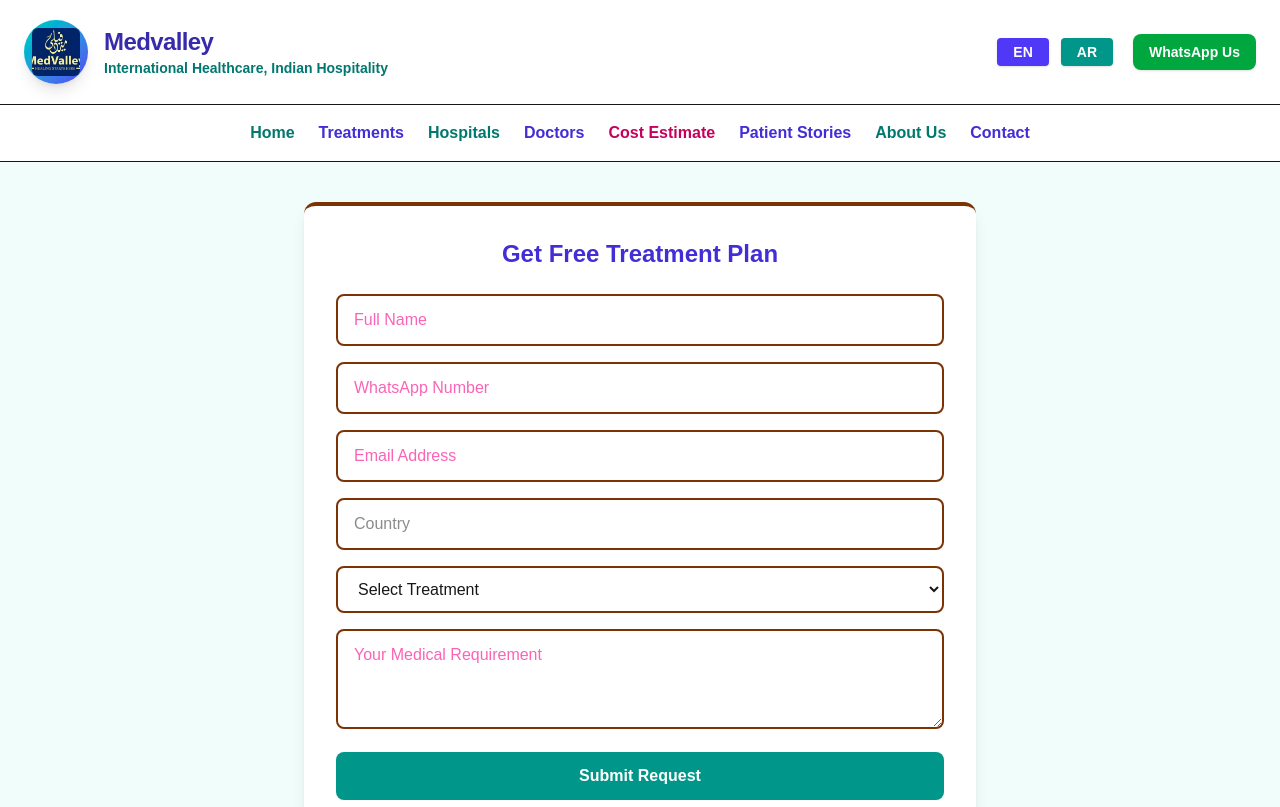
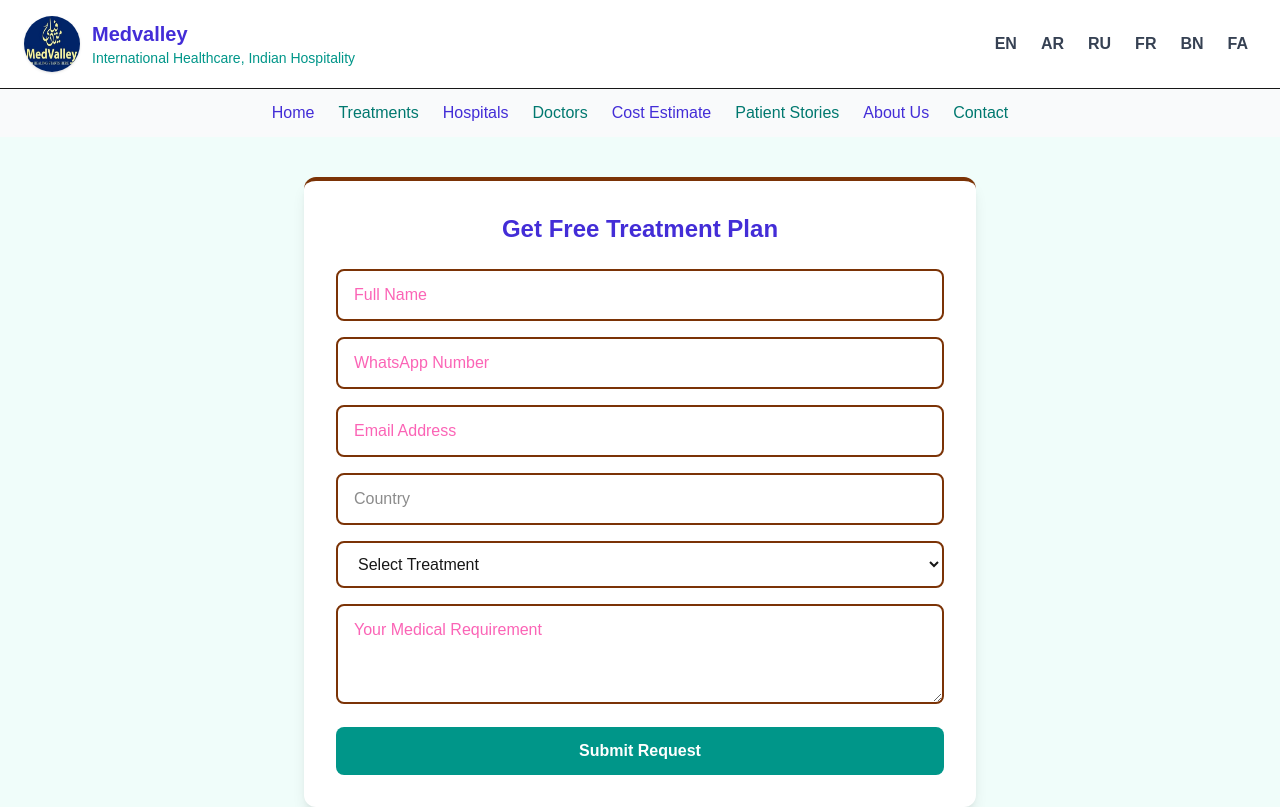
Before and after one commit to kp1153/medvally, a Next.js app: page / in a window 1280 px wide. Shown: the top 807 px of the page. Built offline with nearby package versions, Linux system fonts and the light colour scheme.

Commit message:
force deploy

```diff
--- a/components/Navbar.js
+++ b/components/Navbar.js
@@ -1,49 +1,83 @@
-'use client';
+"use client";
+import { useEffect } from "react";
 
 export default function Navbar() {
+
+  // Load Google Translate Script
+  useEffect(() => {
+    const script = document.createElement("script");
+    script.src =
+      "//translate.google.com/translate_a/element.js?cb=googleTranslateElementInit";
+    document.body.appendChild(script);
+
+    window.googleTranslateElementInit = () => {
+      new window.google.translate.TranslateElement(
+        {
+          pageLanguage: "en",
+          includedLanguages: "en,ar,ru,fr,bn,fa",
+          autoDisplay: false,
+        },
+        "google_translate_element"
+      );
+    };
+  }, []);
+
+  // Force Language Switch + RTL Support
+  const changeLanguage = (lang) => {
+    const applyLang = () => {
+      const select = document.querySelector(".goog-te-combo");
+      if (select) {
+        select.value = lang;
+        select.dispatchEvent(new Event("change"));
+
+        // RTL Layout for Arabic & Persian
+        if (lang === "ar" || lang === "fa") {
+          document.body.dir = "rtl";
+        } else {
+          document.body.dir = "ltr";
+        }
+      } else {
+        setTimeout(applyLang, 300);
+      }
+    };
+    applyLang();
+  };
+
   return (
     <>
-      {/* Branding Bar */}
-      <div className="flex flex-col sm:flex-row items-center justify-between px-6 py-5 bg-white border-b shadow-sm">
-        <div className="flex items-center gap-4">
-          <div className="w-16 h-16 rounded-full bg-gradient-to-br from-teal-400 to-indigo-600 flex items-center justify-center shadow-lg">
-            <img src="/logo.jpg" alt="Medvalley logo" className="w-12 h-12 object-cover rounded-md" />
-          </div>
+      <div id="google_translate_element" style={{ display: "none" }}></div>
+
+      <header className="flex flex-col sm:flex-row items-center justify-between px-6 py-4 bg-white shadow">
+        {/* Logo */}
+        <div className="flex items-center gap-3">
+          <img src="/logo.jpg" alt="Medvalley" className="w-14 h-14 rounded-full shadow" />
           <div>
-            <h1 className="text-indigo-800 text-2xl font-extrabold tracking-tight">Medvalley</h1>
-            <p className="text-teal-700 text-sm font-semibold">International Healthcare, Indian Hospitality</p>
+            <h1 className="text-xl font-bold text-indigo-700">Medvalley</h1>
+            <p className="text-sm text-teal-600">International Healthcare, Indian Hospitality</p>
           </div>
         </div>
 
-        <div className="flex items-center gap-3 mt-4 sm:mt-0">
-          <button className="px-4 py-1 rounded text-sm font-bold text-white bg-indigo-600 hover:bg-indigo-700 shadow">
-            EN
-          </button>
-          <button className="px-4 py-1 rounded text-sm font-bold text-white bg-teal-600 hover:bg-teal-700 shadow">
-            AR
-          </button>
+        {/* Language Buttons */}
+        <div className="flex gap-2 mt-3 sm:mt-0">
+          <button onClick={() => changeLanguage("en")} className="px-2 font-semibold text-gray-700 hover:text-indigo-700">EN</button>
+          <button onClick={() => changeLanguage("ar")} className="px-2 font-semibold text-gray-700 hover:text-indigo-700">AR</button>
+          <button onClick={() => changeLanguage("ru")} className="px-2 font-semibold text-gray-700 hover:text-indigo-700">RU</button>
+          <button onClick={() => changeLanguage("fr")} className="px-2 font-semibold text-gray-700 hover:text-indigo-700">FR</button>
+          <button onClick={() => changeLanguage("bn")} className="px-2 font-semibold text-gray-700 hover:text-indigo-700">BN</button>
+          <button onClick={() => changeLanguage("fa")} className="px-2 font-semibold text-gray-700 hover:text-indigo-700">FA</button>
+        </div>
+      </header>
 
-          <a
-            href="https://wa.me/919523534038"
-            target="_blank"
-            rel="noopener noreferrer"
-            className="ml-2 bg-green-600 hover:bg-green-700 text-white px-4 py-2 rounded-lg text-sm font-semibold shadow"
-          >
-            WhatsApp Us
-          </a>
-        </div>
-      </div>
-
-      {/* Navigation */}
-      <nav className="flex flex-wrap justify-center gap-6 px-4 py-4 bg-white border-b">
-        <a href="#home" className="text-teal-700 hover:underline font-semibold">Home</a>
-        <a href="#treatments" className="text-indigo-700 hover:underline font-semibold">Treatments</a>
-        <a href="#hospitals" className="text-teal-700 hover:underline font-semibold">Hospitals</a>
-        <a href="#doctors" className="text-indigo-700 hover:underline font-semibold">Doctors</a>
-        <a href="#cost" className="text-pink-700 hover:underline font-semibold">Cost Estimate</a>
-        <a href="#patient-stories" className="text-indigo-700 hover:underline font-semibold">Patient Stories</a>
-        <a href="#about" className="text-teal-700 hover:underline font-semibold">About Us</a>
-        <a href="#contact" className="text-indigo-700 hover:underline font-semibold">Contact</a>
+      {/* Navigation Menu */}
+      <nav className="flex flex-wrap justify-center gap-6 py-3 bg-gray-50 border-t">
+        <a href="#home" className="text-indigo-700 font-medium hover:underline">Home</a>
+        <a href="#treatments" className="text-teal-700 font-medium hover:underline">Treatments</a>
+        <a href="#hospitals" className="text-indigo-700 font-medium hover:underline">Hospitals</a>
+        <a href="#doctors" className="text-teal-700 font-medium hover:underline">Doctors</a>
+        <a href="#cost" className="text-indigo-700 font-medium hover:underline">Cost Estimate</a>
+        <a href="#patient-stories" className="text-teal-700 font-medium hover:underline">Patient Stories</a>
+        <a href="#about" className="text-indigo-700 font-medium hover:underline">About Us</a>
+        <a href="#contact" className="text-teal-700 font-medium hover:underline">Contact</a>
       </nav>
     </>
   );
```
